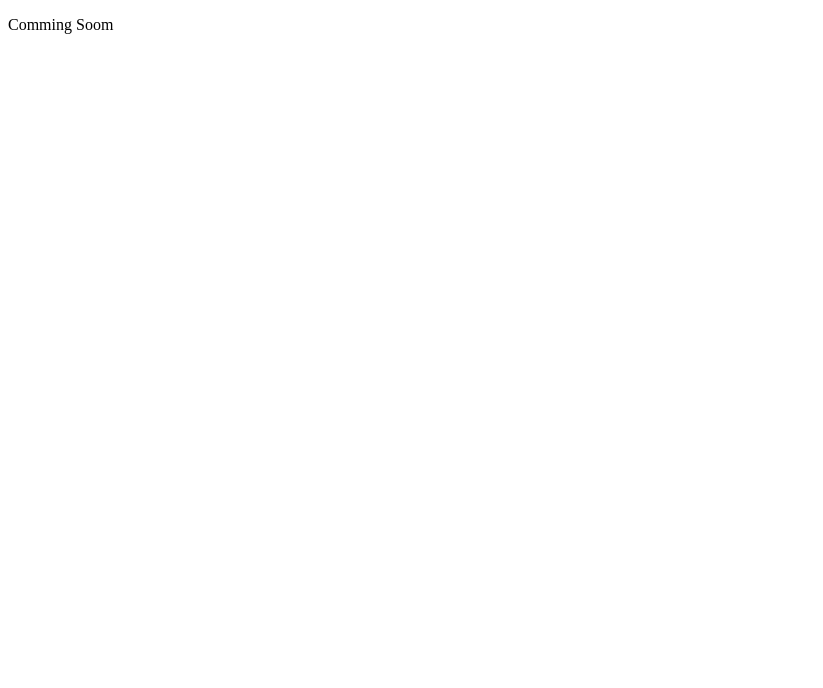
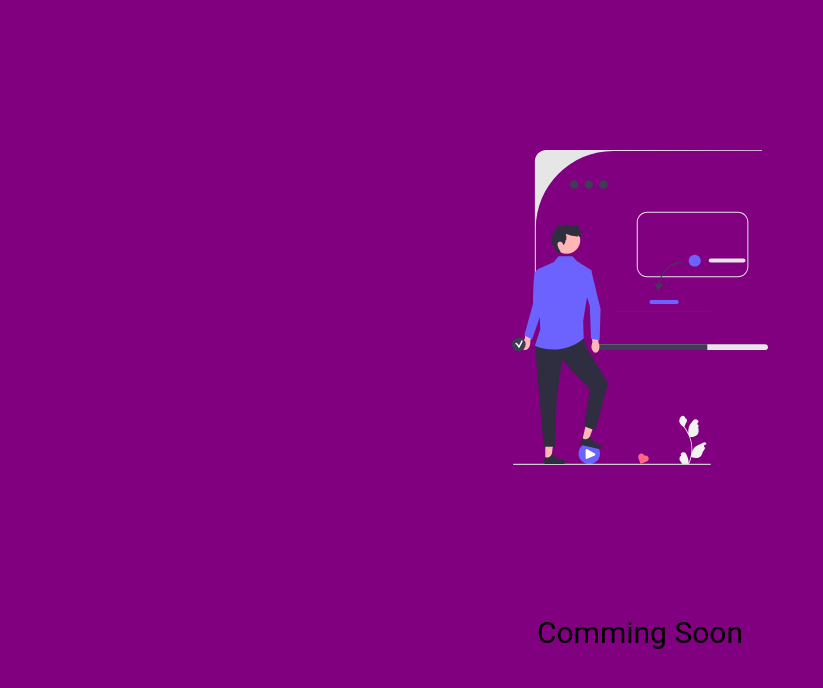
Before and after one commit to lucasdevtec/myPortfolio, a React (Vite) app: page / in a window 1280 px wide. Shown: the top 688 px of the page, without its empty margins (0-823 px from the left). Built offline with nearby package versions, Linux system fonts and the light colour scheme.

Commit message:
Feat: Create component Cooming Soon

```diff
--- a/src/App.jsx
+++ b/src/App.jsx
@@ -1,7 +1,9 @@
+import CoomingSon from "./assets/Components/CommingSonComponent/CommingSon";
+
 function App() {
   return (
     <>
-      <p>Comming Soom</p>
+      <CoomingSon />
     </>
   );
 }
--- /dev/null
+++ b/src/GlobalStyle.js
@@ -0,0 +1,9 @@
+import { createGlobalStyle } from "styled-components";
+
+export const GlobalStyle = createGlobalStyle`
+* {
+  box-sizing: border-box;
+  margin: 0;
+  padding: 0;
+  font-family: 'Roboto', sans-serif;
+ }`;
--- /dev/null
+++ b/src/assets/Components/CommingSonComponent/CommingSon.jsx
@@ -0,0 +1,15 @@
+import { Div } from "./style";
+import createImg from "../../imgs/undraw_creation_re_d1mi.svg";
+
+function CoomingSon() {
+  return (
+    <>
+      <Div>
+        <img src={createImg} alt="create" />
+        <p>Comming Soon</p>
+      </Div>
+    </>
+  );
+}
+
+export default CoomingSon;
--- /dev/null
+++ b/src/assets/Components/CommingSonComponent/style.js
@@ -0,0 +1,19 @@
+import { styled } from "styled-components";
+
+export const Div = styled.div`
+  width: 100vw;
+  height: 100vh;
+  background-color: #800080;
+  display: flex;
+  flex-direction: column;
+  justify-content: space-evenly;
+  align-items: center;
+
+  img {
+    width: 20vw;
+  }
+
+  p {
+    font-size: 30px;
+  }
+`;
--- a/src/main.jsx
+++ b/src/main.jsx
@@ -1,9 +1,11 @@
 import React from "react";
 import ReactDOM from "react-dom/client";
 import App from "./App.jsx";
+import { GlobalStyle } from "./GlobalStyle.js";
 
 ReactDOM.createRoot(document.getElementById("root")).render(
   <React.StrictMode>
+    <GlobalStyle />
     <App />
   </React.StrictMode>
 );
```
Also changed, not shown: src/assets/imgs/undraw_creation_re_d1mi.svg (added).
